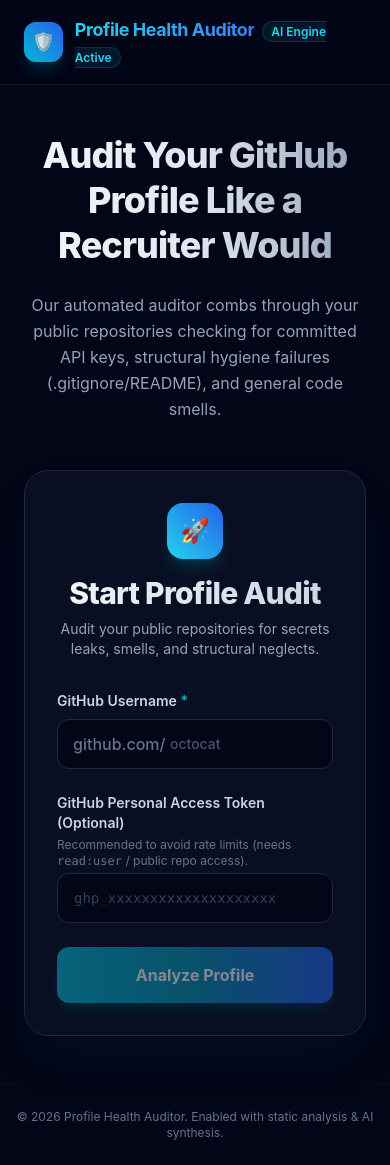
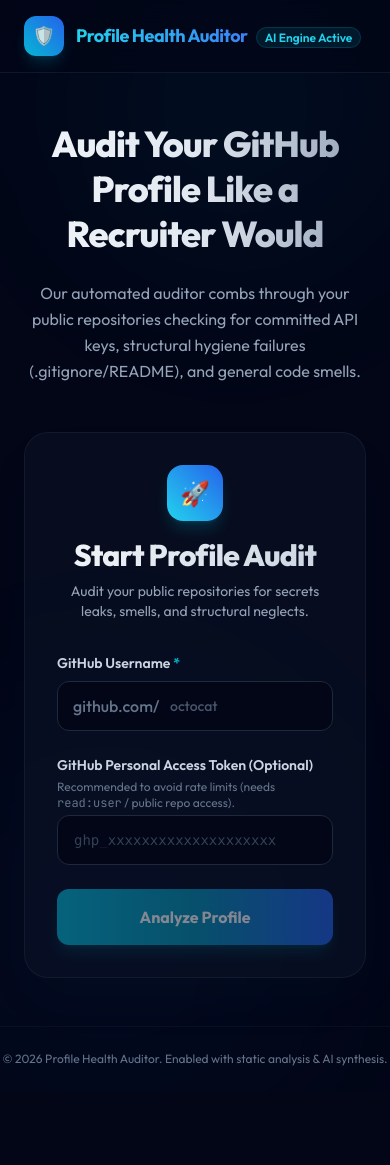
Before and after one commit to jaggureddy11/GitHub-Profile-Health-Auditor, a React app in the folder frontend/: page / in a window 390 px wide. After the commit the page ends 1091 px from the top, so only its background shows below. Built offline with nearby package versions, Linux system fonts and the light colour scheme; the HTML template or start-up script is replaced by a standard one.

Commit message:
Refine UI styling with premium Outfit fonts, ambient background glows, and glassmorphism panel classes

```diff
--- a/frontend/src/App.jsx
+++ b/frontend/src/App.jsx
@@ -153,7 +153,10 @@
   };
 
   return (
-    <div className="min-h-screen bg-slate-950 text-slate-100 flex flex-col justify-between selection:bg-cyan-500/30">
+    <div className="min-h-screen bg-slate-950 text-slate-100 flex flex-col justify-between selection:bg-cyan-500/30 relative overflow-hidden">
+      {/* Background Ambient Glows */}
+      <div className="ambient-glow-cyan top-[-10%] left-[-10%]"></div>
+      <div className="ambient-glow-blue bottom-[-10%] right-[-10%]"></div>
 
       {/* Header bar */}
       <header className="border-b border-slate-900 bg-slate-950/75 backdrop-blur-md sticky top-0 z-50 px-6 py-4">
--- a/frontend/src/components/RepoBreakdown.jsx
+++ b/frontend/src/components/RepoBreakdown.jsx
@@ -49,7 +49,7 @@
   };
 
   return (
-    <div className="bg-slate-900/50 backdrop-blur-md border border-slate-800 p-8 rounded-3xl shadow-xl space-y-6">
+    <div className="glass-panel p-8 rounded-3xl shadow-xl space-y-6">
       <div className="flex flex-col md:flex-row md:items-center justify-between gap-4">
         <div>
           <h3 className="text-xl font-bold text-slate-100">Detailed Findings</h3>
--- a/frontend/src/components/ReportDashboard.jsx
+++ b/frontend/src/components/ReportDashboard.jsx
@@ -39,7 +39,7 @@
       <div className="grid grid-cols-1 md:grid-cols-3 gap-6">
 
         {/* Radial Score Gauge */}
-        <div className="bg-slate-900/50 backdrop-blur-md border border-slate-800 p-8 rounded-3xl flex flex-col items-center justify-center text-center shadow-xl">
+        <div className="glass-panel p-8 rounded-3xl flex flex-col items-center justify-center text-center shadow-xl">
           <h3 className="text-sm font-semibold text-slate-400 uppercase tracking-wider mb-6">Profile Health</h3>
           <div className="relative w-36 h-36">
             {/* SVG Circle Gauge */}
@@ -75,7 +75,7 @@
         </div>
 
         {/* Stats Grid */}
-        <div className="md:col-span-2 bg-slate-900/50 backdrop-blur-md border border-slate-800 p-8 rounded-3xl shadow-xl flex flex-col justify-between">
+        <div className="md:col-span-2 glass-panel p-8 rounded-3xl shadow-xl flex flex-col justify-between">
           <div>
             <div className="flex items-center justify-between mb-4">
               <div>
@@ -124,7 +124,7 @@
       </div>
 
       {/* Prioritized AI Recommendations */}
-      <div className="bg-slate-900/50 backdrop-blur-md border border-slate-800 p-8 rounded-3xl shadow-xl">
+      <div className="glass-panel p-8 rounded-3xl shadow-xl">
         <div className="flex items-center space-x-3 mb-6">
           <div className="w-8 h-8 rounded-lg bg-gradient-to-tr from-cyan-400 to-blue-500 flex items-center justify-center text-sm shadow shadow-cyan-500/30">
             🤖
--- a/frontend/src/components/ScanForm.jsx
+++ b/frontend/src/components/ScanForm.jsx
@@ -27,7 +27,7 @@
   };
 
   return (
-    <div className="w-full max-w-xl mx-auto bg-slate-900/60 backdrop-blur-xl border border-slate-800 p-8 rounded-3xl shadow-2xl shadow-cyan-950/20">
+    <div className="w-full max-w-xl mx-auto glass-panel p-8 rounded-3xl shadow-2xl shadow-cyan-950/10">
       <div className="text-center mb-8">
         <div className="inline-flex items-center justify-center w-14 h-14 rounded-2xl bg-gradient-to-tr from-cyan-400 to-blue-600 mb-4 shadow-lg shadow-cyan-500/20 text-white font-extrabold text-2xl">
           🚀
--- a/frontend/src/index.css
+++ b/frontend/src/index.css
@@ -1,10 +1,113 @@
+@import url('https://fonts.googleapis.com/css2?family=Outfit:wght@300;400;500;600;700;800&family=JetBrains+Mono:wght@400;500;700&display=swap');
+
 @tailwind base;
 @tailwind components;
 @tailwind utilities;
 
-body {
-  margin: 0;
-  font-family: 'Inter', -apple-system, BlinkMacSystemFont, 'Segoe UI', Roboto, Oxygen, Ubuntu, Cantarell, sans-serif;
-  background-color: #0b0f19;
-  color: #f8fafc;
+@layer base {
+  body {
+    margin: 0;
+    font-family: 'Outfit', 'Inter', -apple-system, sans-serif;
+    background-color: #020617; /* Slate 950 deep space */
+    color: #f8fafc;
+    overflow-x: hidden;
+  }
+
+  code, pre {
+    font-family: 'JetBrains Mono', 'Fira Code', monospace;
+  }
 }
+
+/* Custom glow backdrops */
+.ambient-glow-cyan {
+  position: absolute;
+  width: 500px;
+  height: 500px;
+  border-radius: 50%;
+  background: radial-gradient(circle, rgba(6, 182, 212, 0.06) 0%, rgba(6, 182, 212, 0) 70%);
+  filter: blur(60px);
+  pointer-events: none;
+  animation: float 20s ease-in-out infinite;
+}
+
+.ambient-glow-blue {
+  position: absolute;
+  width: 600px;
+  height: 600px;
+  border-radius: 50%;
+  background: radial-gradient(circle, rgba(59, 130, 246, 0.05) 0%, rgba(59, 130, 246, 0) 70%);
+  filter: blur(80px);
+  pointer-events: none;
+  animation: float-reverse 25s ease-in-out infinite;
+}
+
+/* Custom animations */
+@keyframes float {
+  0%, 100% {
+    transform: translate(0, 0) scale(1);
+  }
+  50% {
+    transform: translate(40px, -60px) scale(1.1);
+  }
+}
+
+@keyframes float-reverse {
+  0%, 100% {
+    transform: translate(0, 0) scale(1.1);
+  }
+  50% {
+    transform: translate(-50px, 50px) scale(0.95);
+  }
+}
+
+@keyframes fadeIn {
+  from {
+    opacity: 0;
+    transform: translateY(12px);
+  }
+  to {
+    opacity: 1;
+    transform: translateY(0);
+  }
+}
+
+.animate-fade-in {
+  animation: fadeIn 0.6s cubic-bezier(0.16, 1, 0.3, 1) forwards;
+}
+
+/* Custom scrollbars */
+::-webkit-scrollbar {
+  width: 8px;
+  height: 8px;
+}
+
+::-webkit-scrollbar-track {
+  background: #020617;
+}
+
+::-webkit-scrollbar-thumb {
+  background: #1e293b;
+  border-radius: 4px;
+}
+
+::-webkit-scrollbar-thumb:hover {
+  background: #334155;
+}
+
+/* Glassmorphism utility classes */
+.glass-panel {
+  background: rgba(15, 23, 42, 0.45);
+  backdrop-filter: blur(16px);
+  -webkit-backdrop-filter: blur(16px);
+  border: 1px solid rgba(255, 255, 255, 0.05);
+}
+
+.glass-panel-hover {
+  transition: all 0.3s cubic-bezier(0.16, 1, 0.3, 1);
+}
+.glass-panel-hover:hover {
+  background: rgba(15, 23, 42, 0.55);
+  border-color: rgba(6, 182, 212, 0.2);
+  transform: translateY(-2px);
+  box-shadow: 0 12px 30px -10px rgba(6, 182, 212, 0.1);
+}
```
Also changed, not shown: 2 other files (tests, documents, lock files or other folders).
